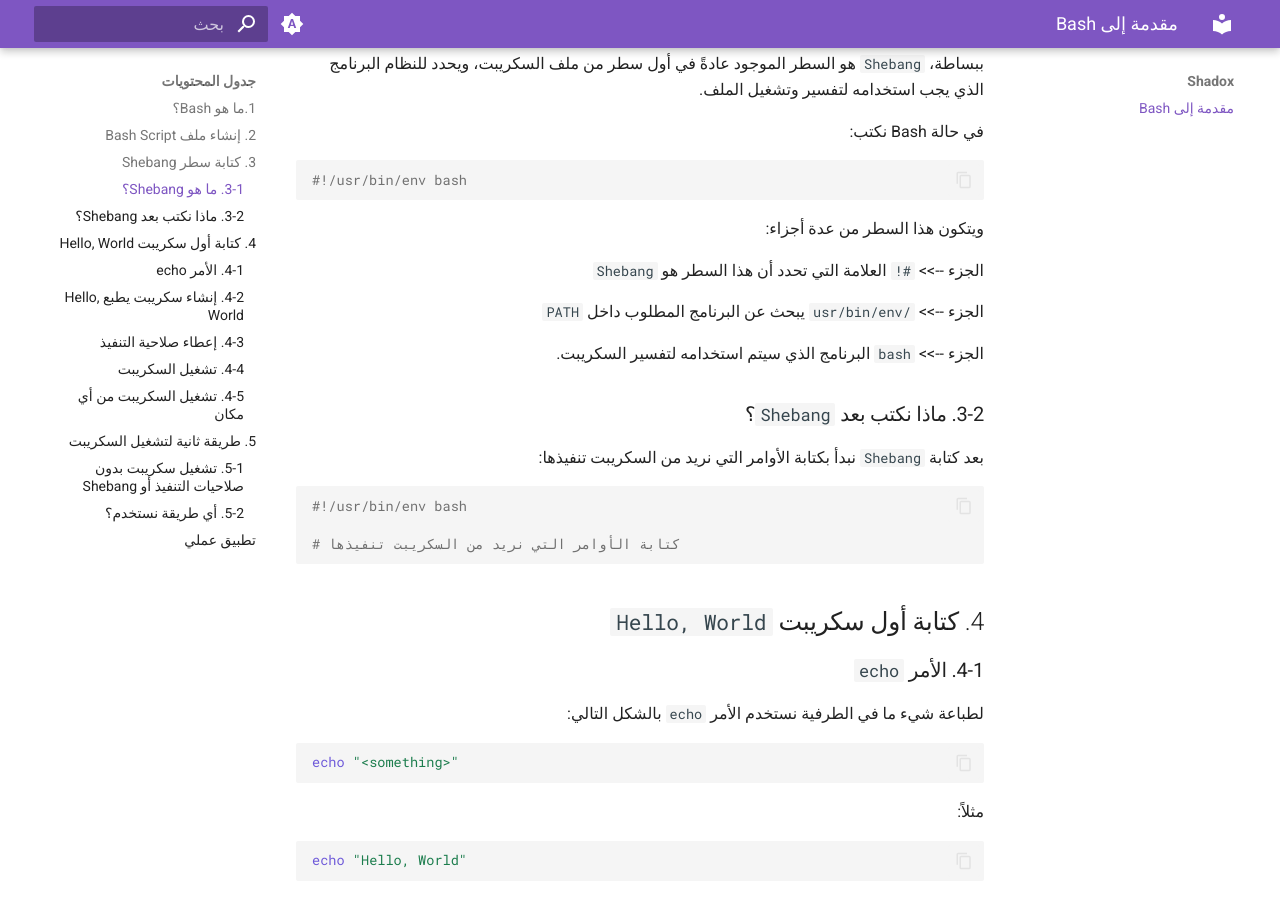
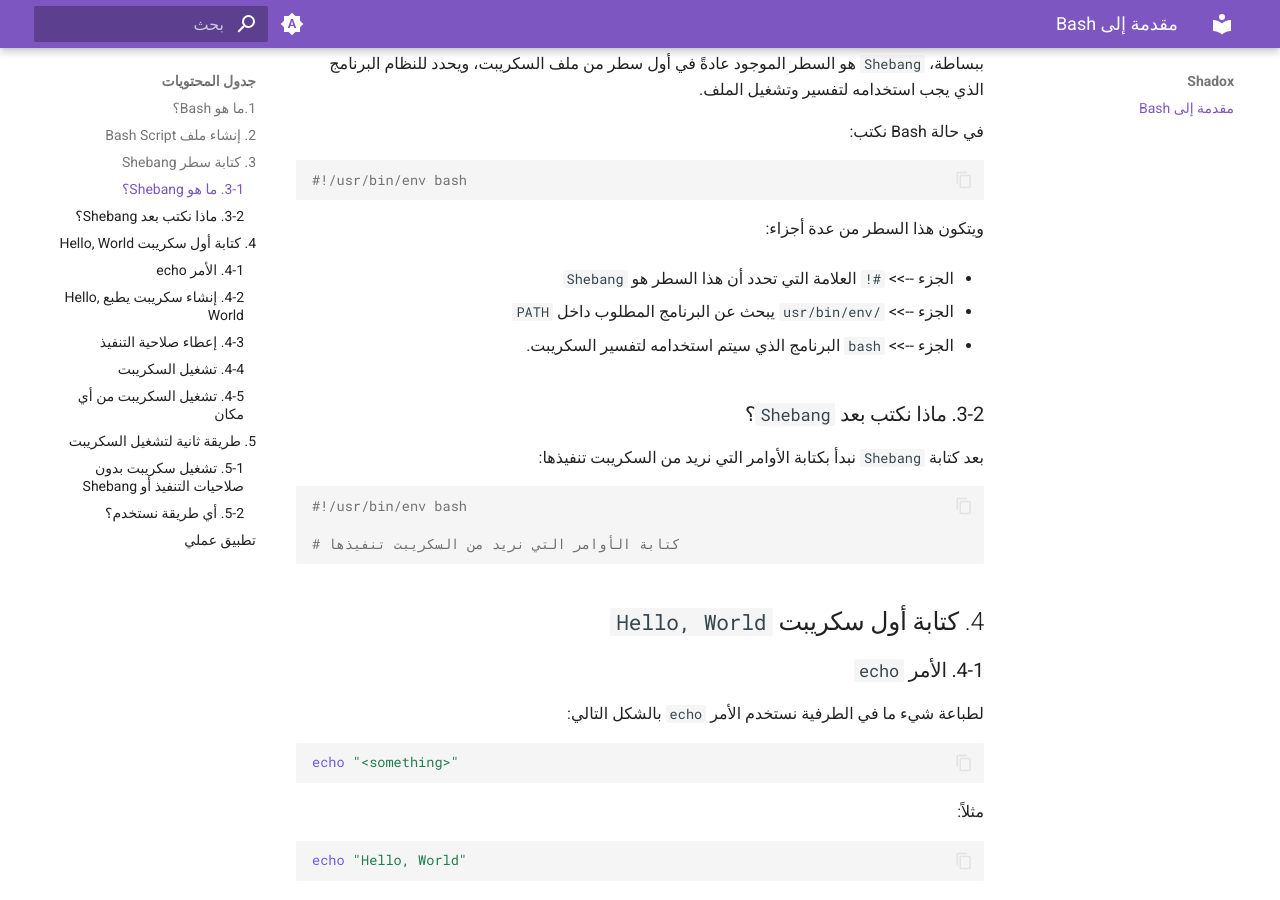
Before and after one commit to shadoxcore-oss/shadox.github.io, an MkDocs documentation site: the page built from docs/00-Bash/00-Bash-Introduction.md, in a window 1280 px wide and 900 px high, scrolled down 788 px. Built offline with MkDocs 1.6.1 and Material for MkDocs 9.7.7, drawn with Linux system fonts in a browser that asks for light colours.

```diff
--- a/docs/00-Bash/00-Bash-Introduction.md
+++ b/docs/00-Bash/00-Bash-Introduction.md
@@ -37,11 +37,11 @@ nano script.sh
 
 ويتكون هذا السطر من عدة أجزاء:
 
- الجزء -->> `#!`  العلامة التي تحدد أن هذا السطر هو `Shebang`
+ - الجزء -->> `#!`  العلامة التي تحدد أن هذا السطر هو `Shebang`
 
-الجزء -->> `/usr/bin/env`  يبحث عن البرنامج المطلوب داخل `PATH`
+- الجزء -->> `/usr/bin/env`  يبحث عن البرنامج المطلوب داخل `PATH`
 
-الجزء -->> `bash`  البرنامج الذي سيتم استخدامه لتفسير السكريبت.
+- الجزء -->> `bash`  البرنامج الذي سيتم استخدامه لتفسير السكريبت.
 
 ### 3-2. ماذا نكتب بعد `Shebang`؟
 
```
